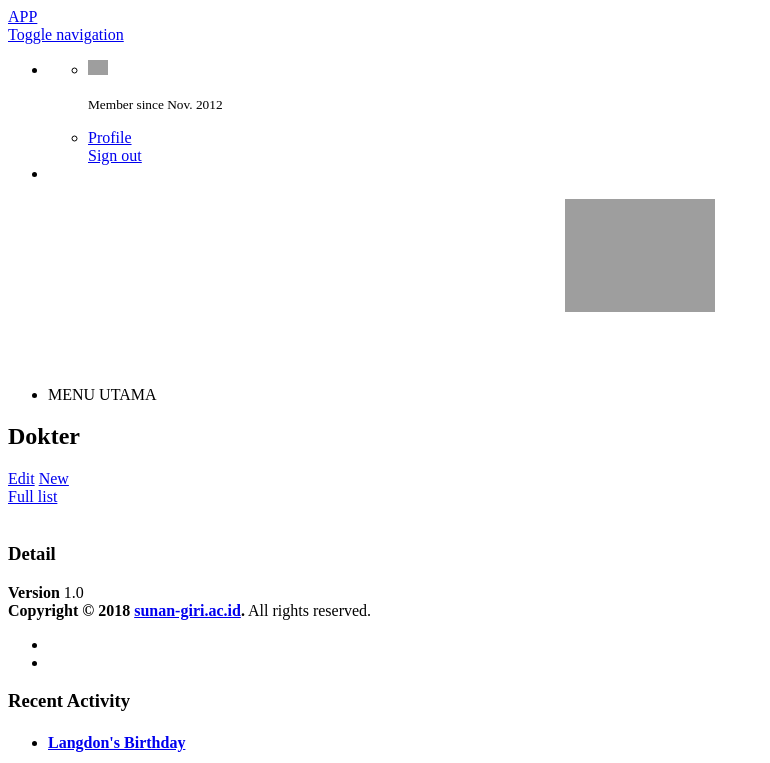
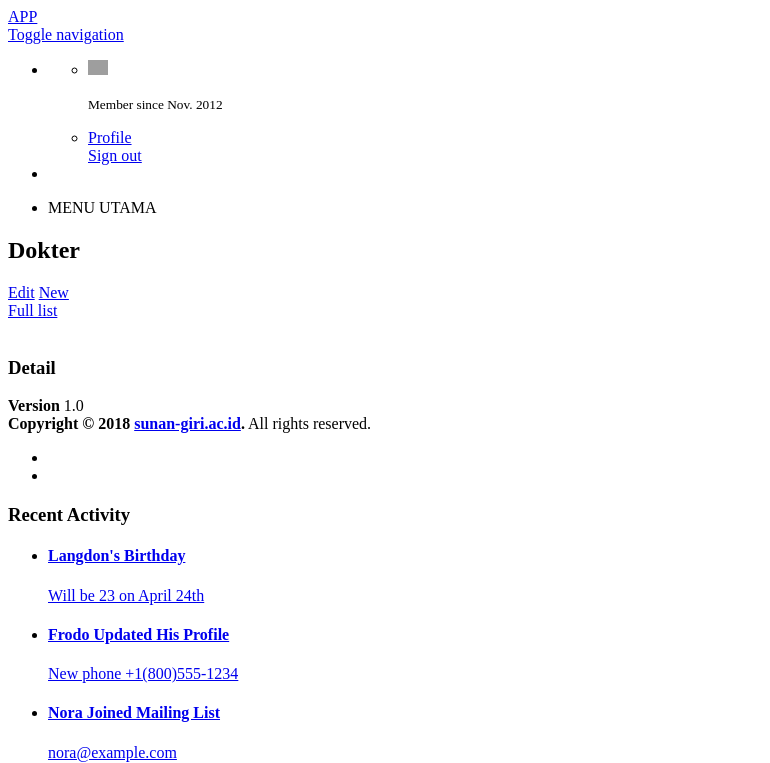
Before and after one commit to irfanard27/e-healt, a Yii app: template backend/views/dokter/view.php in a window 1280 px wide. Shown: the top 763 px of the page, without its empty margins (0-770 px from the left). Run offline with PHP 8.4 and a stand-in for Yii, Linux system fonts and the light colour scheme; the template is opened without the code that fills it, so the values that code supplies are empty; some libraries are stand-ins or nearby versions; grey boxes are pictures that could not be loaded.

Commit message:
change site layout

```diff
--- a/backend/views/layouts/left.php
+++ b/backend/views/layouts/left.php
@@ -1,19 +1,6 @@
 <aside class="main-sidebar">
 
     <section class="sidebar">
-
-        <!-- Sidebar user panel -->
-        <div class="user-panel" style="text-align: center">
-            <div class="center">
-                <img src="<?=Yii::getAlias('@web')."/img/iai-logo.png"?>" height="auto" width="150px" alt="User Image"/>
-            </div><br>
-            <div style="color: #ffffff">
-                <b>Sistem Informasi Akademik<br>
-                    IAI Sunan Giri
-                </b>
-            </div>
-        </div>
-
         <ul class="sidebar-menu">
             <li class="header">MENU UTAMA</li>
         </ul>
```
Also changed, not shown: backend/views/site/index.php (+5 -5 lines).
